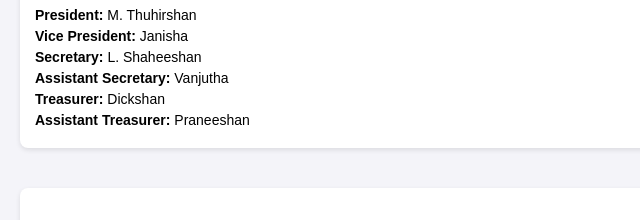
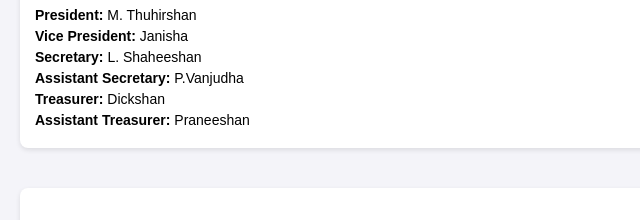
Before and after one commit to Nenathambara/club-stmcb-hatton, a plain HTML site: page index.html in a window 1280 px wide. Shown: the part 349-569 px from the top of the page, 0-640 px from the left. Drawn offline with Linux system fonts and the light colour scheme.

Commit message:
Update index.html

```diff
--- a/index.html
+++ b/index.html
@@ -104,7 +104,7 @@
             <p><strong>President:</strong> M. Thuhirshan</p>
             <p><strong>Vice President:</strong> Janisha</p>
             <p><strong>Secretary:</strong> L. Shaheeshan</p>
-            <p><strong>Assistant Secretary:</strong> Vanjutha</p>
+            <p><strong>Assistant Secretary:</strong> P.Vanjudha</p>
             <p><strong>Treasurer:</strong> Dickshan</p>
             <p><strong>Assistant Treasurer:</strong> Praneeshan</p>
         </section>
```
